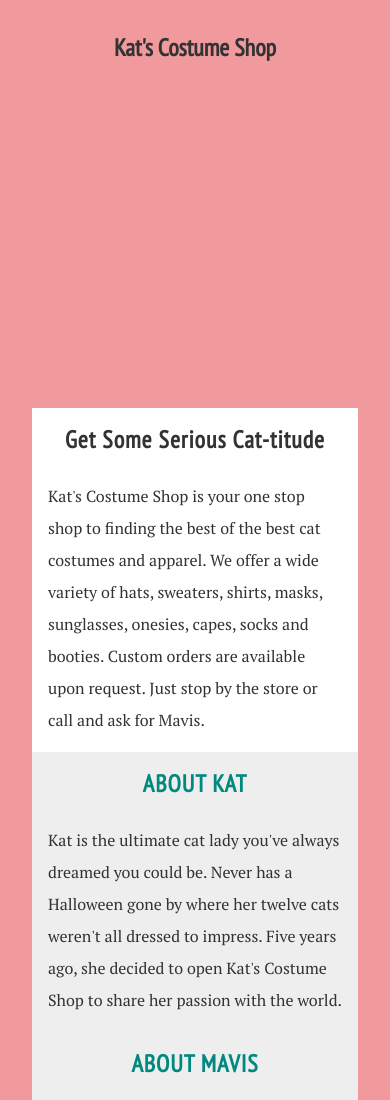
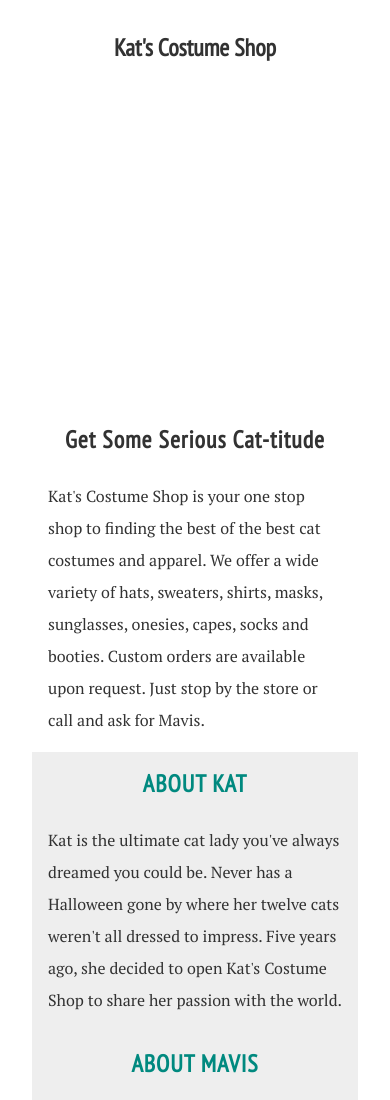
Before and after one commit to erinneh/catproject2, a plain HTML site: page index.html in a window 390 px wide. Shown: the top 1100 px of the page. Drawn offline with Linux system fonts and the light colour scheme; files that its build step writes are made by us from their sources.

Commit message:
Mobile works now! And the desktop/tablet works. Header text needs work though

```diff
--- a/index.css
+++ b/index.css
@@ -91,17 +91,19 @@ footer {
   text-align: center;
   font-weight: bold;
   letter-spacing: 1px;
+
 }
+
 
 /* Mobile Styles */
 
-@media only screen and (max-width: 400px) {
+@media only screen and (max-width: 700px) {
   body {
-    background-color: #f09a9d;
+    background-color: #ffffff;
   }
 
 nav {
-  display:none;  /*Overwritten by Tablet layout*/
+  display:none;
 }
 
 .navigation {
@@ -127,6 +129,13 @@ nav {
   margin-right: auto;
   width: 80%;
   height: 20rem;
+}
+
+.hero_text {
+  color: #ffffff;
+  font-family: "PT Sans Narrow", sans-serif;
+  font-size: 3em;
+  padding: 1em;
 }
 
 h1,
@@ -157,7 +166,7 @@ h2,
 
 /* Tablet Styles */
 
-@media only screen and (min-width: 401px) /*and (max-width: 960px)*/ {
+@media only screen and (min-width: 701px) /*and (max-width: 960px)*/ {
   body {
     background-color: #ffffff;
   }
@@ -255,8 +264,9 @@ h2,
 /* Desktop Styles */
 @media only screen and (min-width: 961px) {
   body {
-    background-color: #ddeeee;
+    background-color: #ffffff;
   }
 
+}
   /*Insert Content/*
 }
--- a/index.html
+++ b/index.html
@@ -22,8 +22,17 @@
 
 <div class="hero_container">
         <div class="hero_background">
+
+          <div class="hero_text"> Find the
+            <div id="purr"> Purrrrrrrfect </div>
+            Costume </div>
+
 <div class="hero_cat">
             </div>
+
+
+
+
           </div>
         </div>
 
```
